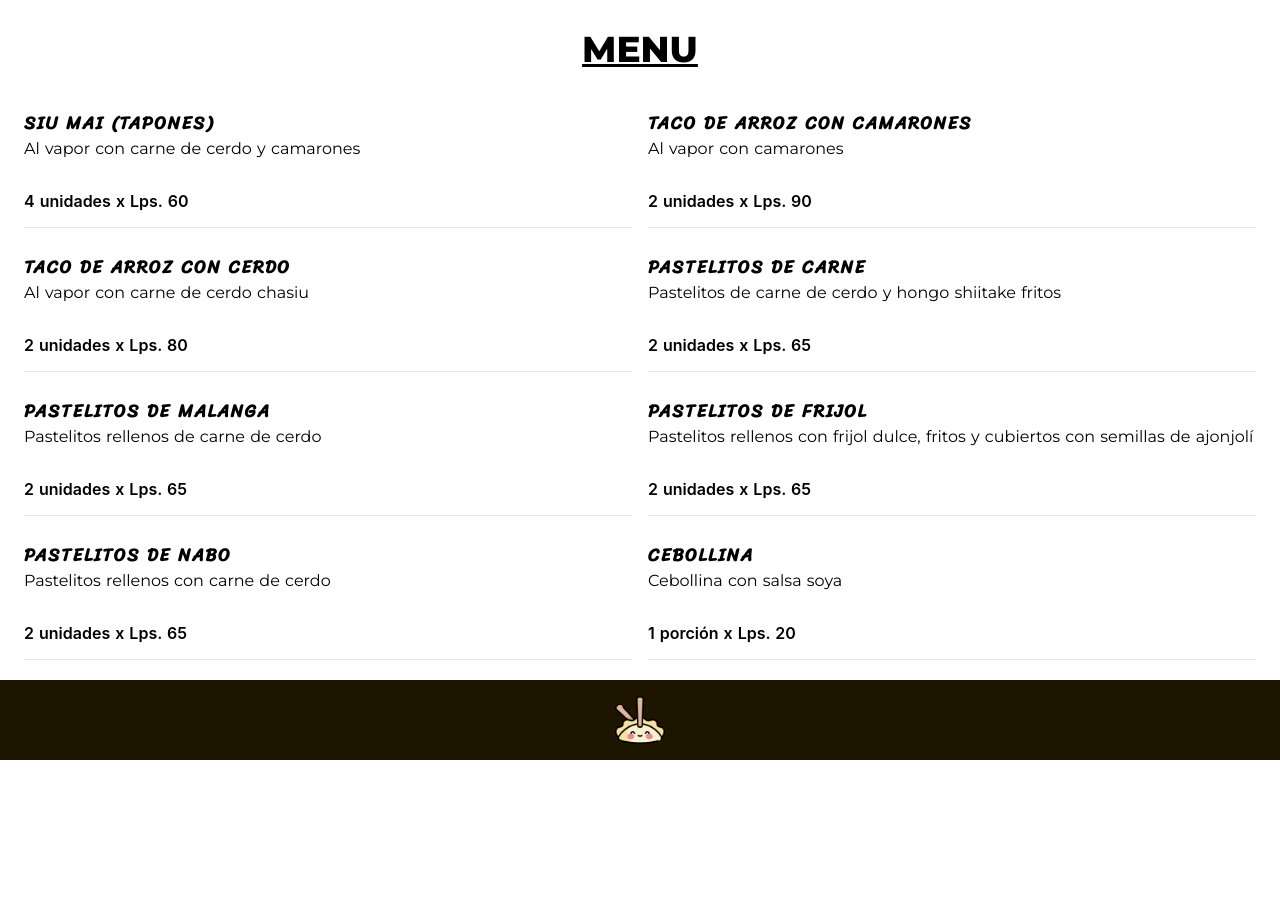
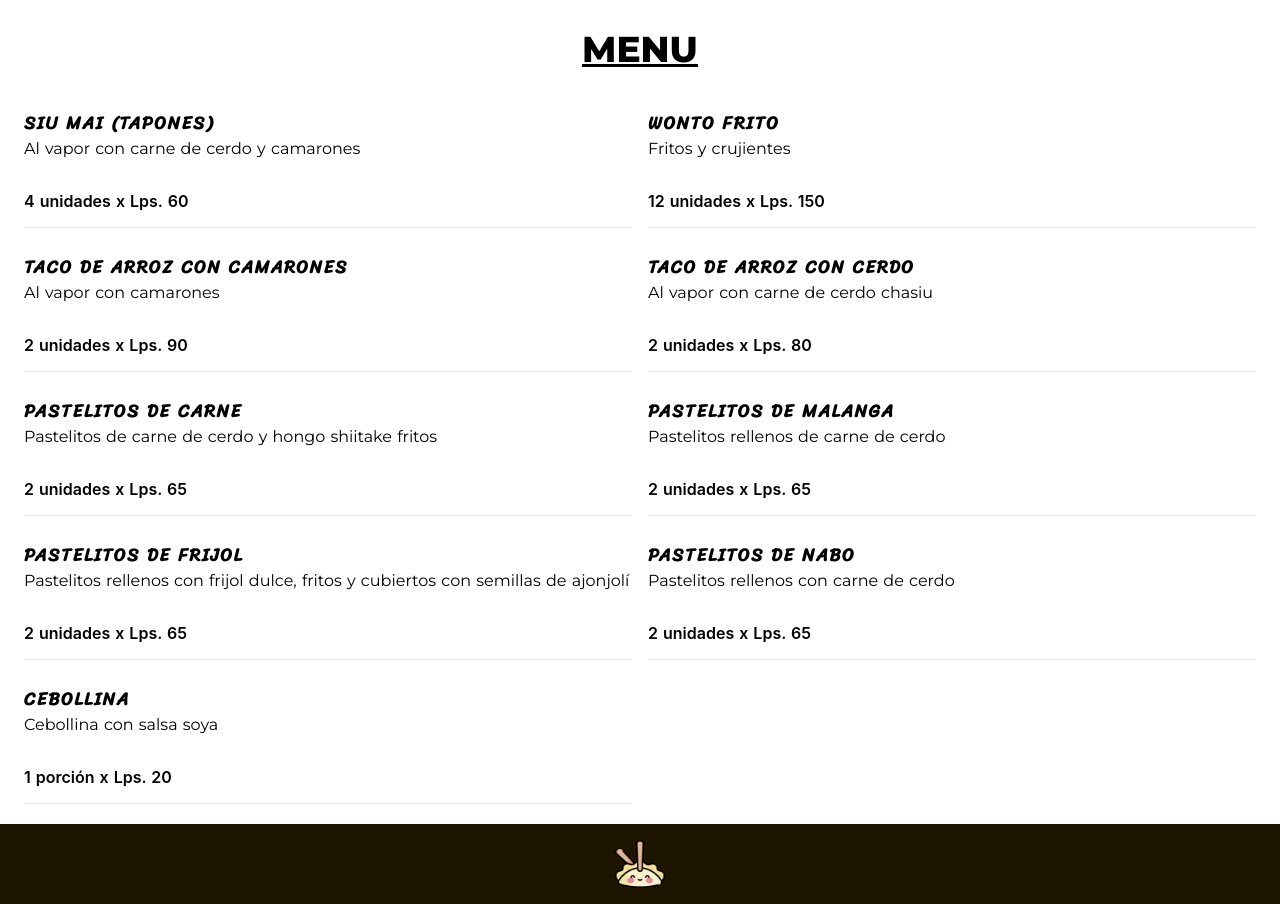
Before and after one commit to jocvegar/dim-sum-menu, a Nuxt app: page / in a window 1280 px wide. Shown: the part 798-1702 px from the top of the page. Before the commit the page ends 1558 px from the top, so only its background shows below. Built offline with nearby package versions, Linux system fonts and the light colour scheme; what vue-collage-slideshow would draw is missing.

Commit message:
updates menu

```diff
--- a/components/Menu.vue
+++ b/components/Menu.vue
@@ -44,57 +44,57 @@ export default {
                     units: "4 unidades",
                     price: "60"
                 },
+                 {
+                    id: 2,
+                    title: "Wonto Frito",
+                    description: "Fritos y crujientes",
+                    units: "12 unidades",
+                    price: "150"
+                },
                 {
-                    id: 2,
+                    id: 3,
                     title: "taco de arroz con camarones",
                     description: "Al vapor con camarones",
                     units: "2 unidades",
                     price: "90"
                 },
                 {
-                    id: 3,
+                    id: 4,
                     title: "taco de arroz con cerdo",
                     description: "Al vapor con carne de cerdo chasiu",
                     units: "2 unidades",
                     price: "80"
                 },
-                // {
-                //     id: 4,
-                //     title: "panqueques chinos (scallion pancakes)",
-                //     description: "Estilo crepa con carne de cerdo y cebollina",
-                //     units: "2 unidades",
-                //     price: "80"
-                // },
                 {
-                    id: 4,
+                    id: 5,
                     title: "Pastelitos de Carne",
                     description: "Pastelitos  de carne de cerdo y hongo shiitake fritos",
                     units: "2 unidades",
                     price: "65"
                 },
                 {
-                    id: 5,
+                    id: 6,
                     title: "Pastelitos de Malanga",
                     description: "Pastelitos rellenos de carne de cerdo",
                     units: "2 unidades",
                     price: "65"
                 },
                 {
-                    id: 6,
+                    id: 7,
                     title: "Pastelitos de Frijol",
                     description: "Pastelitos rellenos con frijol dulce, fritos y cubiertos con semillas de ajonjolí",
                     units: "2 unidades",
                     price: "65"
                 },
                 {
-                    id: 7,
+                    id: 8,
                     title: "Pastelitos de Nabo",
                     description: "Pastelitos rellenos con carne de cerdo",
                     units: "2 unidades",
                     price: "65"
                 },
                 {
-                    id: 8,
+                    id: 9,
                     title: "cebollina",
                     description: "Cebollina con salsa soya",
                     units: "1 porción",
```
